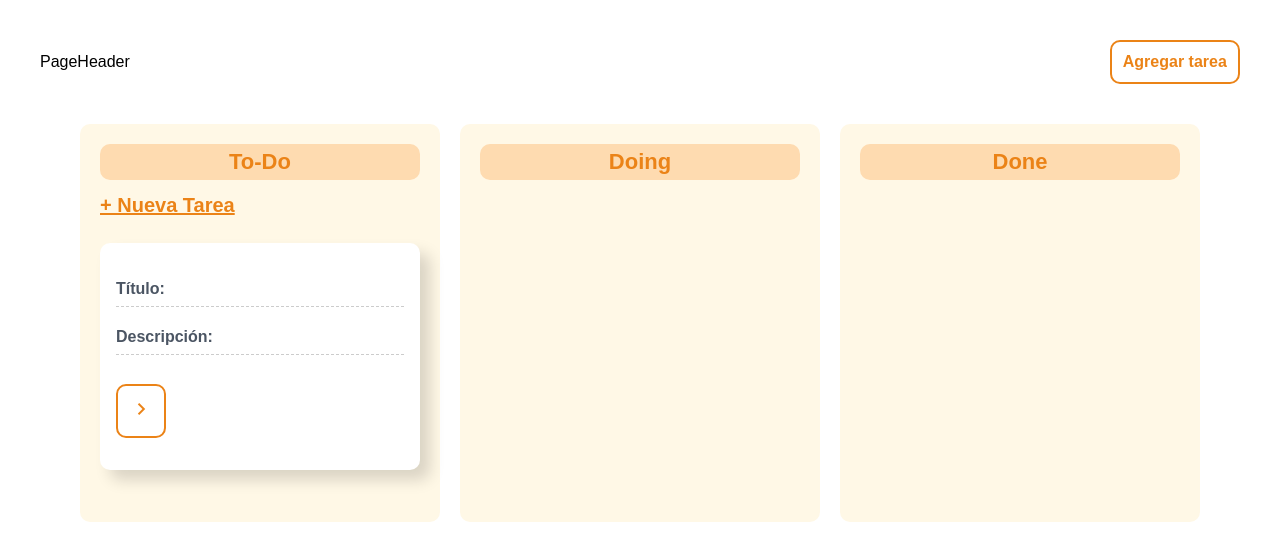
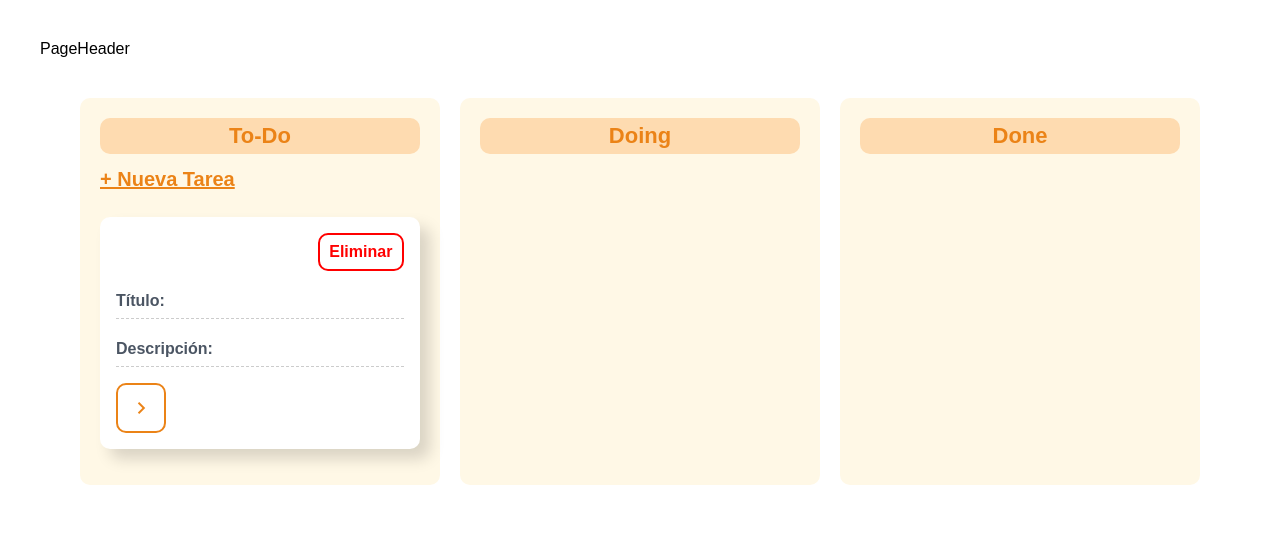
Before and after one commit to alePapaluca30/challenge-toDoList, a Next.js app: page /TodoList in a window 1280 px wide. Both pictures are taken after a click on the button "+ Nueva Tarea". Shown: the top 560 px of the page. Built offline with nearby package versions, Linux system fonts and the light colour scheme.

Commit message:
customer buttons and add button delete in card

```diff
--- a/components/Field/CustomField.tsx
+++ b/components/Field/CustomField.tsx
@@ -1,9 +1,11 @@
 import React from "react";
 import Button from "../Button/Button";
 import { EditableFieldProps } from "@/types/Field";
+import { typeField } from "@/constants/tasks";
 
 const CustomField: React.FC<EditableFieldProps> = ({
   field,
+  type,
   label,
   value,
   placeholder,
@@ -17,6 +19,7 @@ const CustomField: React.FC<EditableFieldProps> = ({
 }) => {
   return isEditing ? (
     <div className="task-container">
+      {type === typeField.text ? (
         <input
           type="text"
           value={editValue}
@@ -25,6 +28,15 @@ const CustomField: React.FC<EditableFieldProps> = ({
           placeholder={placeholder}
           autoFocus
         />
+      ) : (
+        <textarea
+          value={editValue}
+          onChange={(e) => onValueChange(e.target.value)}
+          placeholder={placeholder}
+          autoFocus
+        />
+      )}
+
       <div className="actions-container">
         <Button
           onClick={onSave}
--- a/components/PageHeader/PageHeader.tsx
+++ b/components/PageHeader/PageHeader.tsx
@@ -20,9 +20,6 @@ const PageHeader = ({ actions }: PageHeaderProps) => {
       }}
     >
       PageHeader
-      {actions?.map((action) => (
-        <Button label={action.label} />
-      ))}
     </div>
   );
 };
--- a/components/TaskActions/TaskActions.tsx
+++ b/components/TaskActions/TaskActions.tsx
@@ -14,7 +14,8 @@ const TaskActions: React.FC<TaskActionsProps> = ({ state, onStateChange }) => {
   };
 
   const handleMoveBackward = () => {
-    if (!onStateChange) return; // Verificar si la función está definida
+    if (!onStateChange) return;
+
     const prevIndex = states.indexOf(state) - 1;
     if (prevIndex >= 0) {
       onStateChange(states[prevIndex] as "to-do" | "doing" | "done");
@@ -24,7 +25,10 @@ const TaskActions: React.FC<TaskActionsProps> = ({ state, onStateChange }) => {
   return (
     <div className="actions-container">
       {state !== "to-do" && (
-        <Button icon={<span className="material-icons">chevron_left</span>} onClick={handleMoveBackward} />
+        <Button
+          icon={<span className="material-icons">chevron_left</span>}
+          onClick={handleMoveBackward}
+        />
       )}
       {state !== "done" && (
         <Button
--- a/components/TaskCard/TaskCard.tsx
+++ b/components/TaskCard/TaskCard.tsx
@@ -2,6 +2,7 @@ import React, { useState } from "react";
 import { TaskCardProps } from "@/types/TaskCardProps";
 import TaskActions from "../TaskActions/TaskActions";
 import CustomField from "../Field/CustomField";
+import Button from "../Button/Button";
 
 const TaskCard = ({
   id,
@@ -61,8 +62,16 @@ const TaskCard = ({
 
   return (
     <div className="task-card">
+      <div className="container-delete">
+        <Button
+          onClick={handleSave}
+          label="Eliminar"
+          classname="actions-delete"
+        />
+      </div>
       <CustomField
         field="title"
+        type="text"
         label="Título"
         value={localTask.title}
         placeholder="Haz clic para agregar un título"
@@ -77,6 +86,7 @@ const TaskCard = ({
 
       <CustomField
         field="description"
+        type="area"
         label="Descripción"
         value={localTask.description}
         placeholder="Haz clic para agregar una descripción"
@@ -90,7 +100,15 @@ const TaskCard = ({
       />
 
       {/* Btn change state */}
-      <TaskActions state={state} onStateChange={onStateChange} />
+      <div
+        style={{
+          display: "flex",
+          flexDirection: "row",
+          alignItems: "center",
+        }}
+      >
+        <TaskActions state={state} onStateChange={onStateChange} />
+      </div>
     </div>
   );
 };
--- a/components/TodoList/TodoList.tsx
+++ b/components/TodoList/TodoList.tsx
@@ -12,16 +12,10 @@ const TodoListContainer = () => {
   };
 
   const handleSaveNewTask = (taskDetails: any) => {
-    console.log(taskDetails);
-
     addTask({
       ...taskDetails,
     });
 
-    setNewTaskEnabled(false);
-  };
-
-  const handleCancelNewTask = () => {
     setNewTaskEnabled(false);
   };
 
--- a/constants/tasks.ts
+++ b/constants/tasks.ts
@@ -8,7 +8,7 @@ export const columnConfig = [
 
 export const initialTask: TaskCardProps[] = [
   {
-    id: 1,
+    id: "1",
     title: "Mi Titulo",
     description: "descripcion 1",
     state: "doing",
@@ -16,7 +16,7 @@ export const initialTask: TaskCardProps[] = [
     onUpdateTask: () => {},
   },
   {
-    id: 2,
+    id: "2",
     title: "Mi Titulo",
     description: "descripcion 2",
     state: "to-do",
@@ -25,6 +25,8 @@ export const initialTask: TaskCardProps[] = [
   },
 ];
 
+export const typeField = { text: "text", textarea: "textarea" };
+
 export const states = ["to-do", "doing", "done"];
 
 export const LOCAL_STORAGE_KEY = "tasks";
--- a/styles/Button.css
+++ b/styles/Button.css
@@ -1,4 +1,8 @@
 .custom-button {
+  display: flex;
+  justify-content: center;
+  align-items: center;
+
   --color: #eb8317;
   background-color: inherit;
   padding: 0.7em;
--- a/styles/TaskCard.css
+++ b/styles/TaskCard.css
@@ -1,6 +1,6 @@
 .task-card {
   padding: 1rem;
-  margin: 1rem 0 2rem 0;
+  margin: 1rem 0 1rem 0;
   width: 100%;
   background-color: #fff;
   border-radius: 10px;
@@ -8,21 +8,28 @@
 }
 .task-container {
   display: flex;
+  flex-direction: row;
+  align-items: center;
   gap: 8px;
   width: 100%;
 }
 
-.task-container input {
+.task-container input,
+.task-container textarea {
   width: 100%;
-  margin: 0.2rem 0 0.2rem 0;
+  margin: 0.1rem 0 0.1rem 0;
   padding-left: 0.5rem;
+  height: 3rem;
+  max-width: 18rem;
+
+  font-size: 16px;
+  font-family: Arial, Helvetica, sans-serif;
+  color: black;
 
   --color: #eb8317;
   background-color: transparent;
   border: 2px solid var(--color);
   border-radius: 10px;
-  color: black;
-  font-size: 16px;
 }
 
 .task-container-input-label {
@@ -51,7 +58,7 @@
 .actions-container {
   display: flex;
   justify-content: space-between;
-  padding: 1rem 0 1rem 0;
+  padding: 0.2rem 0 0 0;
   color: black;
 }
 
@@ -60,8 +67,31 @@
   width: 100%;
   font-size: 15px;
   border: 1px solid rgb(75 85 99);
-  border-radius: 6px;
+  border-radius: 10px;
   background-color: transparent;
+}
+
+.container-delete {
+  display: flex;
+  flex-direction: row;
+  justify-content: flex-end;
+}
+.actions-delete {
+  width: 30%;
+  background-color: transparent;
+  padding: 0.5rem;
+
+  font-size: 16px;
+  font-weight: 600;
+  border: 2px solid red;
+  color: red;
+  border-radius: 10px;
+
+  transition: background-color 0.3s ease;
+}
+
+.actions-delete:hover {
+  background-color: rgba(255, 0, 0, 0.4);
 }
 
 .separator {
--- a/types/Field.ts
+++ b/types/Field.ts
@@ -1,5 +1,6 @@
 export interface EditableFieldProps {
   field: "title" | "description";
+  type?: string;
   label: string;
   value: string | null;
   placeholder: string;
```
Also changed, not shown: pages/index.tsx (+0 -91 lines). Lines whose indentation alone changed are shown as unchanged.
